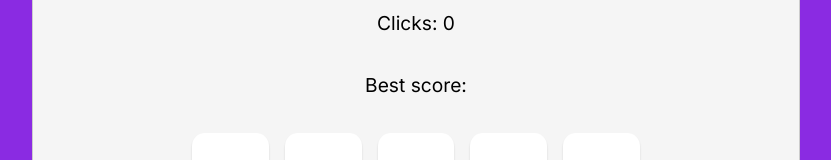
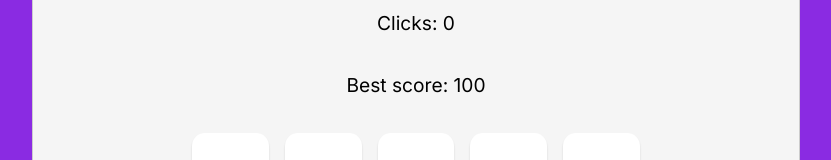
Before and after one commit to nurme-ave/react-tenzies, a React (Create React App) app: page / in a window 1280 px wide. Shown: the part 277-437 px from the top of the page, without its empty margins (224-1055 px from the left). Built offline with nearby package versions, Linux system fonts and the light colour scheme.

Commit message:
modify localStorage useState

```diff
--- a/src/App.js
+++ b/src/App.js
@@ -13,13 +13,19 @@ function App() {
   const [count, setCount] = useState(0)
   const [minimumClicks, setMinimumClicks] = useState(() => {
     const localData = localStorage.getItem('score')
-    return localData ? JSON.parse(localData) : []
+    console.log(localData)
+    if (localData === null) {
+      return localStorage.setItem('score', 100)
+    } else {
+      return JSON.parse(localData)
+    }
   })
 
-  console.log(minimumClicks)
+  console.log("line 19", minimumClicks)
 
   useEffect(() => {
-    localStorage.setItem('score', JSON.stringify(minimumClicks))
+    localStorage.setItem('score', minimumClicks)
+    console.log("line 23", minimumClicks)
   }, [minimumClicks])
 
   useEffect(() => {
@@ -64,7 +70,8 @@ function App() {
       }))
     } else {
 
-      if (count < minimumClicks) {
+      const localData = localStorage.getItem('score')
+      if (count < localData) {
         setMinimumClicks(count)
       }
 
@@ -113,7 +120,7 @@ function App() {
           }
         </p>
         <p>
-          {minimumClicks === 100 ?
+          {minimumClicks === null ?
           "Best score:" :
           `Best score: ${minimumClicks}`
           }
```
